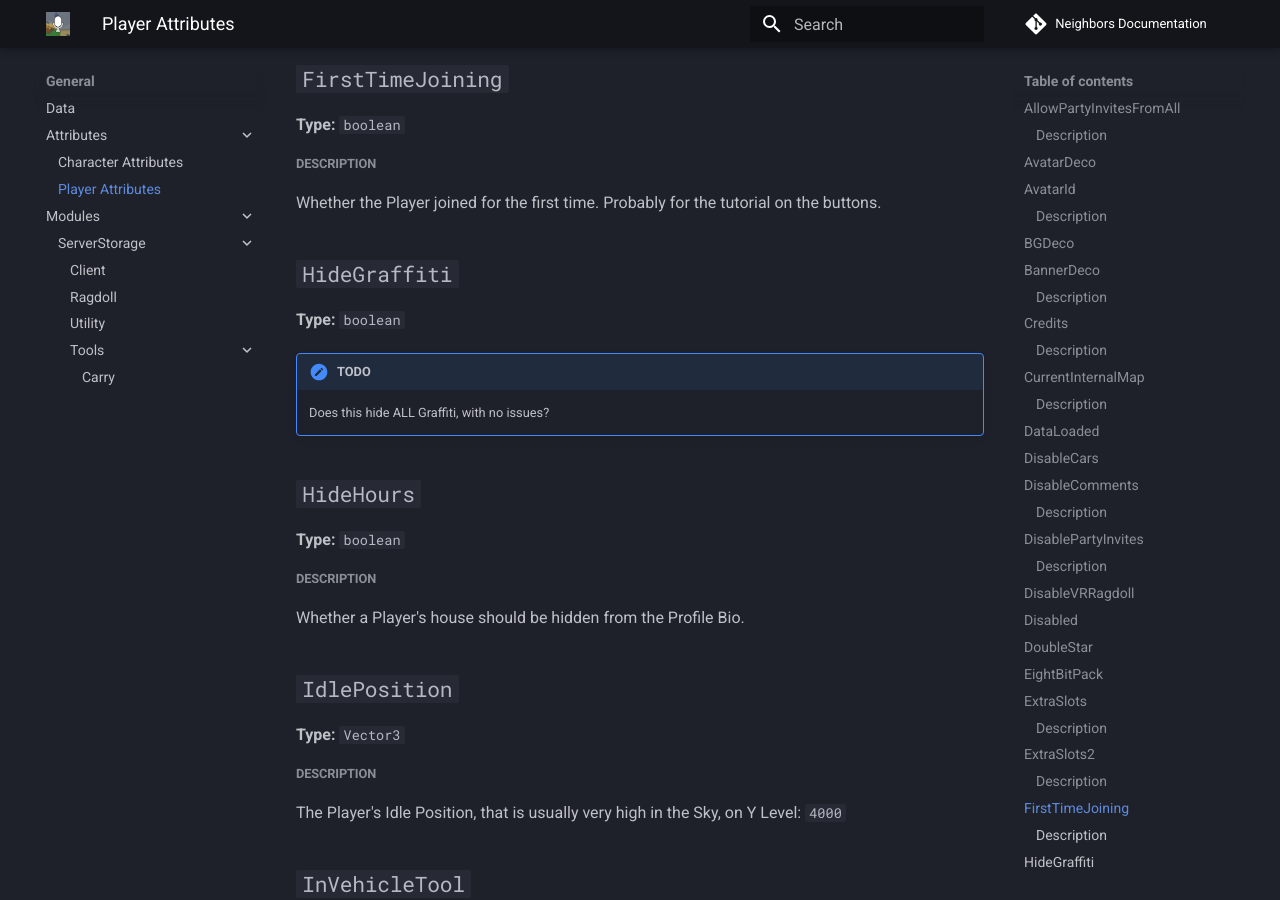
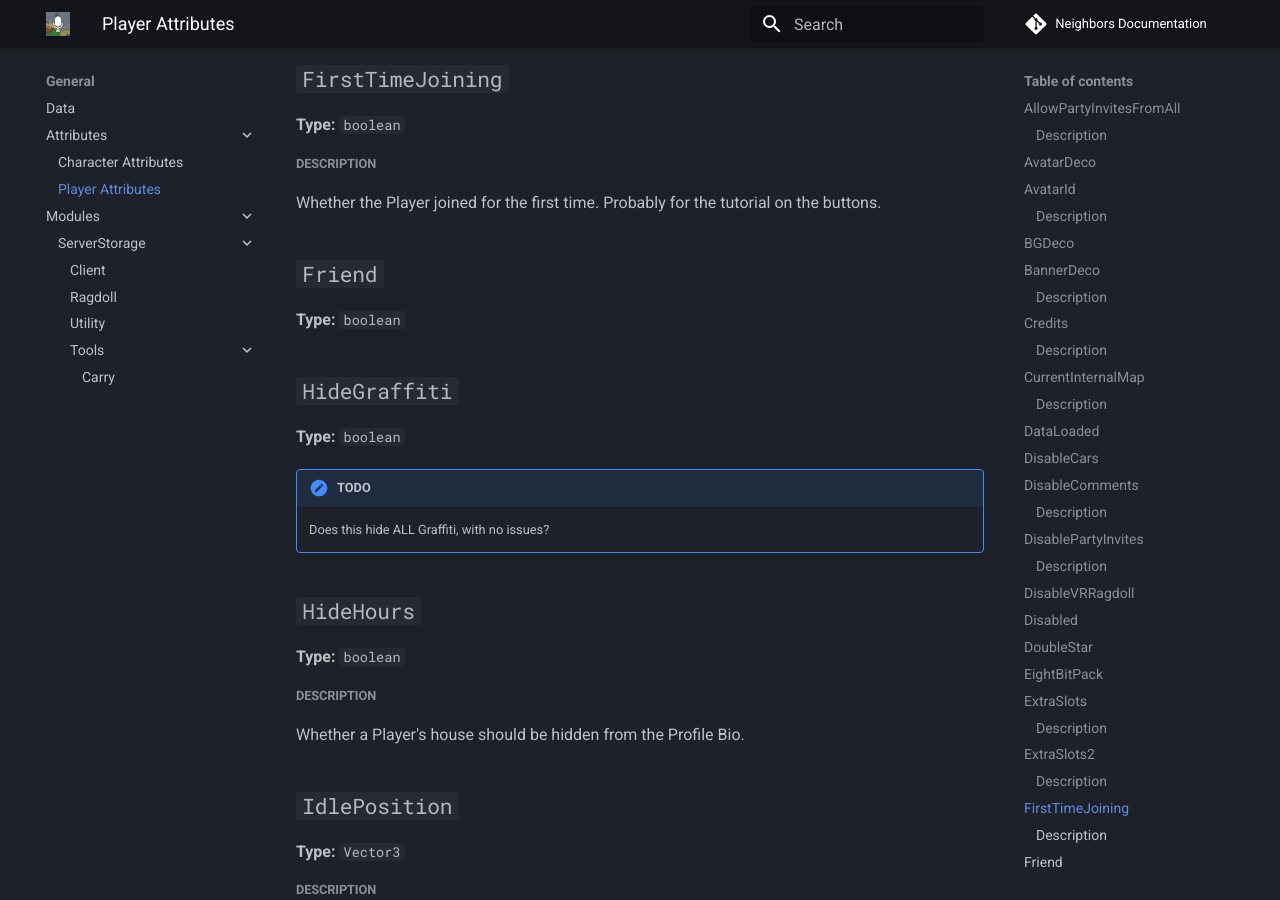
Before and after one commit to TheBoogle/neighbors-documentation, an MkDocs documentation site: the page built from docs/General/Attributes/Player_Attributes.md, in a window 1280 px wide and 900 px high, scrolled down 3729 px. Built offline with MkDocs 1.6.1 and Material for MkDocs 9.7.7, drawn with Linux system fonts in a browser that asks for light colours; comment, search, counter and statistics services are not loaded.

Commit message:
Add another player attribute

```diff
--- a/docs/General/Attributes/Player_Attributes.md
+++ b/docs/General/Attributes/Player_Attributes.md
@@ -117,6 +117,12 @@ Gamepass.
 
 ##### Description
 Whether the Player joined for the first time. Probably for the tutorial on the buttons.
+
+
+
+## `Friend`
+**Type:** `boolean`
+
 
 
 ## `HideGraffiti`
```
